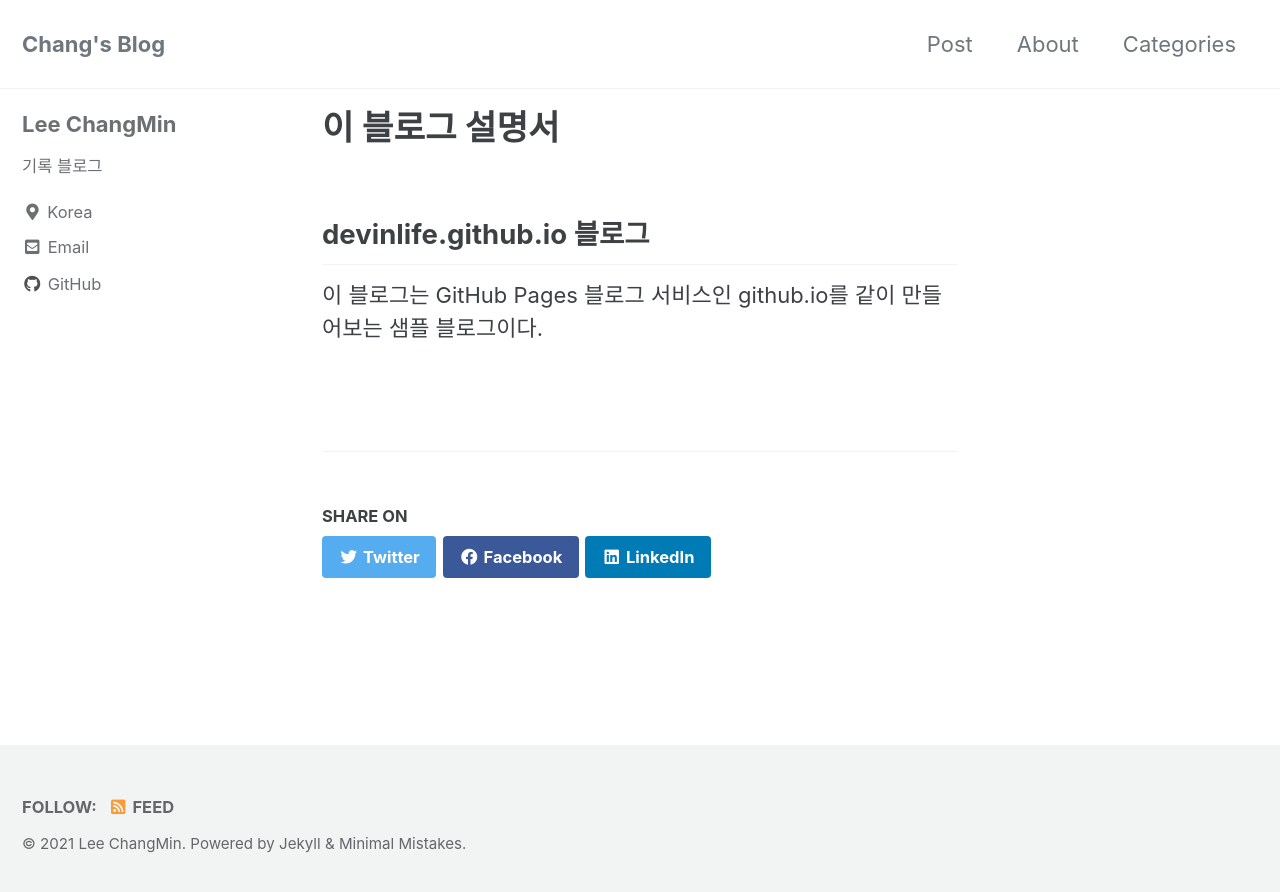
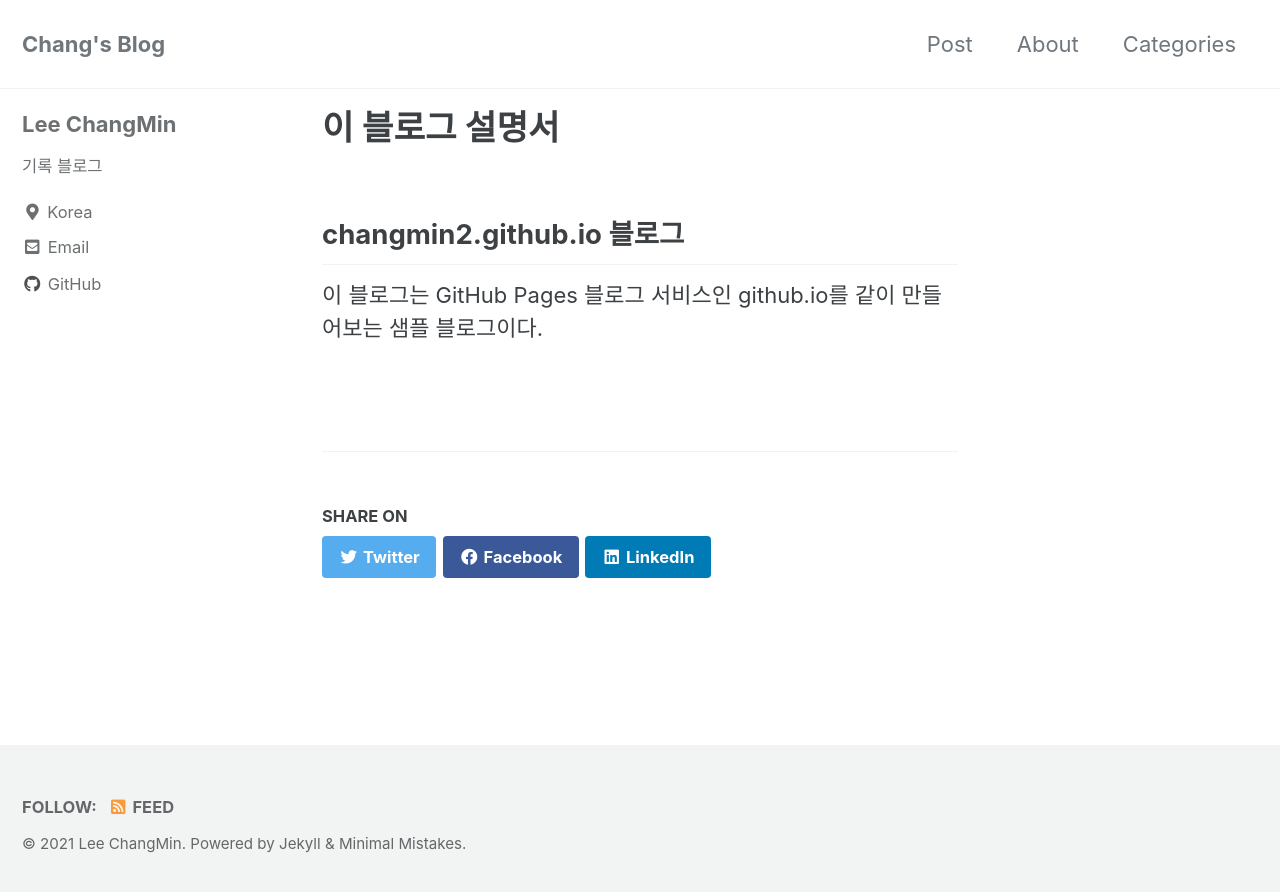
Before and after one commit to changmin2/changmin2.github.io, a Jekyll site: the page built from _pages/about.md, in a window 1280 px wide. Shown: the top 892 px of the page. Built offline with Jekyll 4.4.1, drawn with Linux system fonts in a browser that asks for light colours; cached includes are drawn as plain includes.

Commit message:
Update about.md

```diff
--- a/_pages/about.md
+++ b/_pages/about.md
@@ -4,6 +4,6 @@ permalink: /about/
 layout: single
 ---
 
-## devinlife.github.io 블로그
+## changmin2.github.io 블로그
 
 이 블로그는 GitHub Pages 블로그 서비스인 github.io를 같이 만들어보는 샘플 블로그이다.
```
